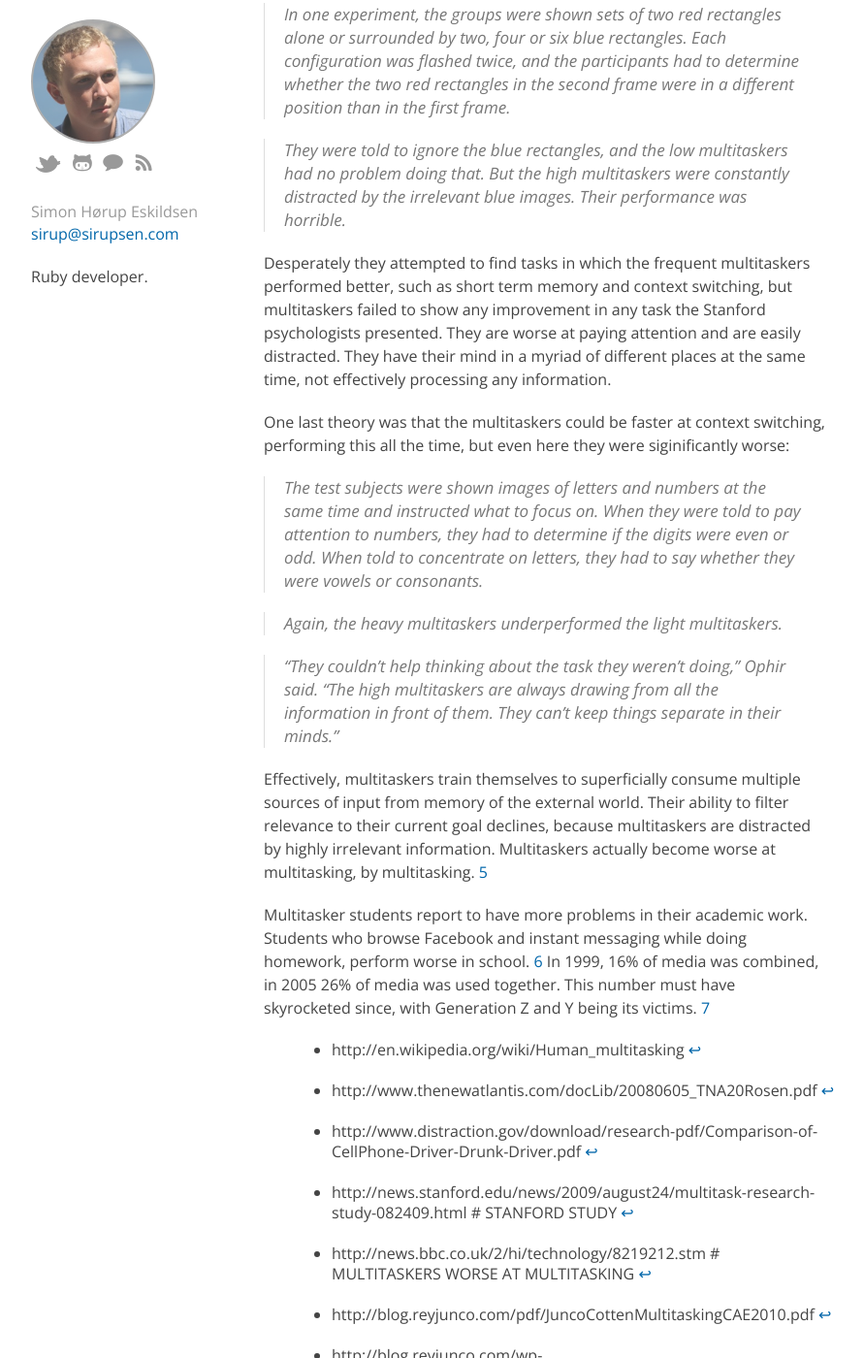
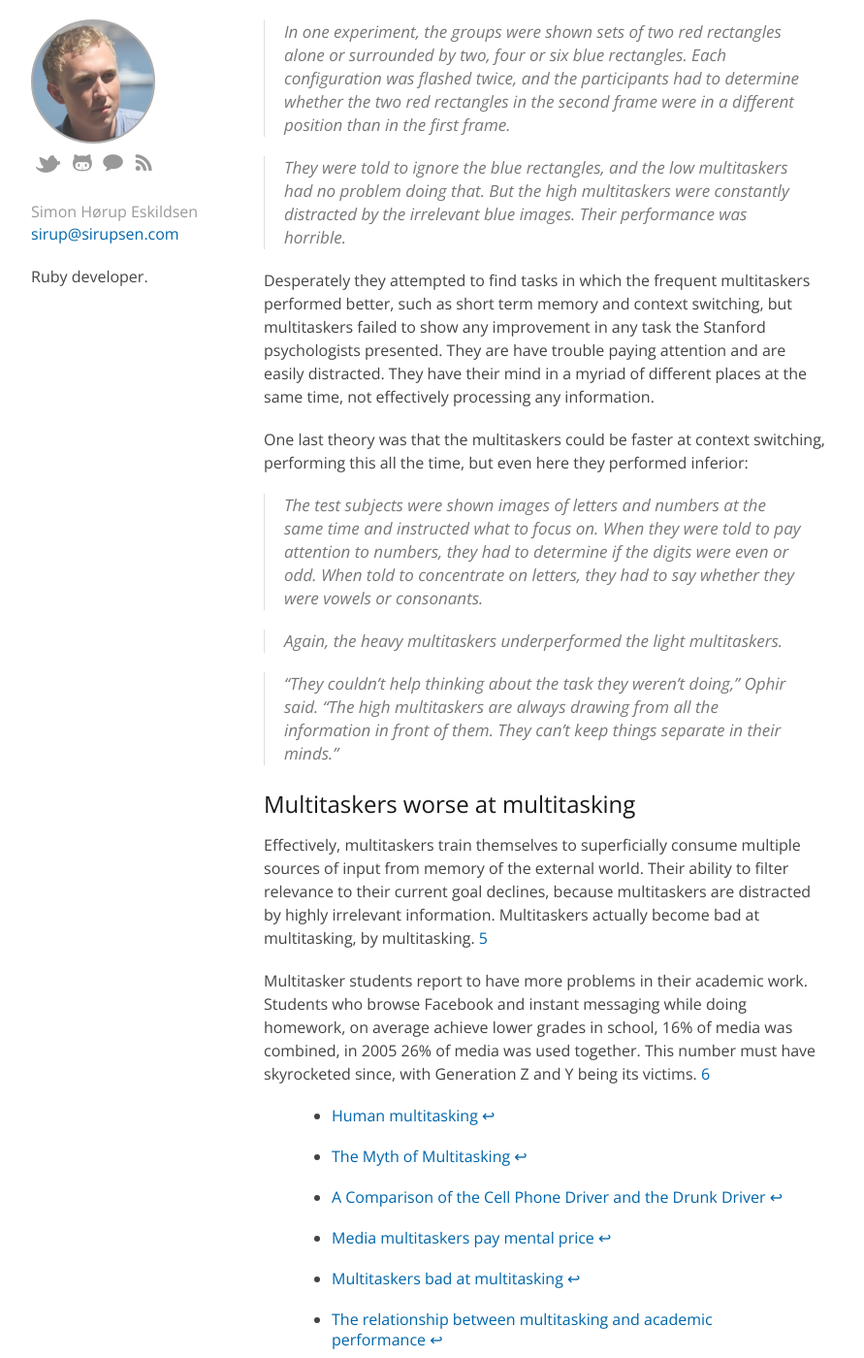
Before and after one commit to igor47/blog, a Jekyll site: the page built from _posts/2012-11-05-multitasking-makes-you-dumb.md, in a window 1280 px wide and 1400 px high, scrolled down 746 px. Shown: the whole window at 97% size, without its empty margins (138-1029 px from the left). Built offline with Jekyll 4.4.1, drawn with Linux system fonts in a browser that asks for light colours; some of the changed text lies outside the part shown.

Commit message:
Fix various things

```diff
--- a/_posts/2012-11-05-multitasking-makes-you-dumb.md
+++ b/_posts/2012-11-05-multitasking-makes-you-dumb.md
@@ -3,10 +3,12 @@
 title: Multitasking makes you dumb
 ---
 
-As part of researching for my 30 days of super productiviy, I have explored
-the topics of context switching and multitasking. I found that multitasking has
-a tremendous effect on how we approach tasks and too much multitasking can
-actually alter how our brain processes information in a negative way.
+<div class="intro">
+  As part of researching for my 30 days of super productiviy, I have explored
+  the topics of context switching and multitasking. I found that multitasking has
+  a tremendous effect on how we approach tasks and too much multitasking can
+  actually alter how our brain processes information in a negative way.
+</div>
 
 Multitasking is attempting to handle more than one task at a time. The human
 mind is not directly capable of this, thus it emulates multitasking by
@@ -20,11 +22,13 @@
 Michigan calls "adaptive executive control" where our brain assigns priorities
 to the tasks we are performing in parallel.[^3] For instance, when driving and
 talking in cell phone, our brain assigns a higher priority to responding to our
-the phone conversation than focusing on the road, resulting in a worse response
-time than drivers intoxicated over the 0.08% legal limit. [^5]
+the phone conversation than focusing on the road. This deteriorates the reaction
+time to worse than drivers intoxicated over the 0.08% legal limit. [^5]
 
 Multitaskers are unable to devote all their focus into one task, thus their work is
 worth less and consumes more time.
+
+## Multitasking impairs cognitive control
 
 Stanford professors gussed before a study that people who frequently
 multitask must be excellent in filtering important elements of a series of
@@ -42,12 +46,12 @@
 Desperately they attempted to find tasks in which the frequent multitaskers
 performed better, such as short term memory and context switching, but
 multitaskers failed to show any improvement in any task the Stanford
-psychologists presented. They are worse at paying attention and are easily
+psychologists presented. They are have trouble paying attention and are easily
 distracted. They have their mind in a myriad of different places at the same
 time, not effectively processing any information.
 
 One last theory was that the multitaskers could be faster at context switching,
-performing this all the time, but even here they were siginificantly worse:
+performing this all the time, but even here they performed inferior:
 
 > The test subjects were shown images of letters and numbers at the same time and
 > instructed what to focus on. When they were told to pay attention to numbers,
@@ -60,22 +64,24 @@
 > "The high multitaskers are always drawing from all the information in front of
 > them. They can't keep things separate in their minds."
 
+## Multitaskers worse at multitasking
+
 Effectively, multitaskers train themselves to superficially consume
 multiple sources of input from memory of the external world. Their ability to
 filter relevance to their current goal declines, because multitaskers are
-distracted by highly irrelevant information. Multitaskers actually become worse at
+distracted by highly irrelevant information. Multitaskers actually become bad at
 multitasking, by multitasking. [^2]
 
 Multitasker students report to have more problems in their academic work.
-Students who browse Facebook and instant messaging while doing
-homework, perform worse in school. [^6] In 1999, 16% of media was combined, in 2005
-26% of media was used together. This number must have skyrocketed since, with
+Students who browse Facebook and instant messaging while doing homework, on
+average achieve lower grades in school, 16% of media was combined, in 2005 26%
+of media was used together. This number must have skyrocketed since, with
 Generation Z and Y being its victims. [^7]
 
-[^1]: http://news.stanford.edu/news/2009/august24/multitask-research-study-082409.html # STANFORD STUDY
-[^2]: http://news.bbc.co.uk/2/hi/technology/8219212.stm  # MULTITASKERS WORSE AT MULTITASKING
-[^3]: http://www.thenewatlantis.com/docLib/20080605_TNA20Rosen.pdf
-[^4]: http://en.wikipedia.org/wiki/Human_multitasking
-[^5]: http://www.distraction.gov/download/research-pdf/Comparison-of-CellPhone-Driver-Drunk-Driver.pdf
-[^6]: http://blog.reyjunco.com/pdf/JuncoCottenMultitaskingCAE2010.pdf
-[^7]: http://blog.reyjunco.com/wp-content/uploads/2010/03/JuncoCottenMultitaskingFBTextCAE2012.pdf
+[^1]: [Media multitaskers pay mental price](http://news.stanford.edu/news/2009/august24/multitask-research-study-082409.html)
+[^2]: [Multitaskers bad at multitasking](http://news.bbc.co.uk/2/hi/technology/8219212.stm)
+[^3]: [The Myth of Multitasking](http://www.thenewatlantis.com/docLib/20080605_TNA20Rosen.pdf)
+[^4]: [Human multitasking](http://en.wikipedia.org/wiki/Human_multitasking)
+[^5]: [A Comparison of the Cell Phone Driver and the Drunk Driver](http://www.distraction.gov/download/research-pdf/Comparison-of-CellPhone-Driver-Drunk-Driver.pdf)
+[^6]: [Perceived academic effects of instant messaging use](http://blog.reyjunco.com/pdf/JuncoCottenMultitaskingCAE2010.pdf)
+[^7]: [The relationship between multitasking and academic performance](http://blog.reyjunco.com/wp-content/uploads/2010/03/JuncoCottenMultitaskingFBTextCAE2012.pdf)
```
